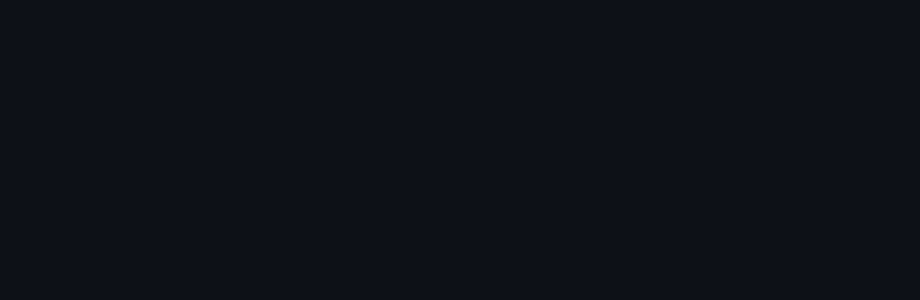
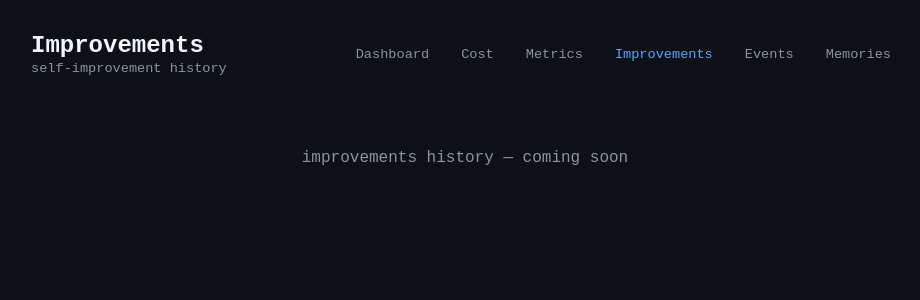
Before and after one commit to krtw00/devpane, a Vue app in the folder packages/web/: page /improvements in a window 1280 px wide. Before the commit this address had no page. Shown: the top 300 px of the page, without its empty margins (175-1095 px from the left). Built offline with nearby package versions, Linux system fonts and the light colour scheme.

Commit message:
task-01KKH17X6MDSQF8BN2KG189MSN: MetricsDashboardとImprovementsViewのルーティング追加

```diff
--- a/packages/web/src/router/index.ts
+++ b/packages/web/src/router/index.ts
@@ -11,5 +11,8 @@
     { path: '/tasks/:id', component: TaskDetail, props: true },
     { path: '/events', component: EventsLog },
     { path: '/memories', component: Memories },
+    { path: '/cost', component: () => import('../views/CostDashboard.vue') },
+    { path: '/metrics', component: () => import('../views/MetricsDashboard.vue') },
+    { path: '/improvements', component: () => import('../views/ImprovementsView.vue') },
   ],
 })
--- a/packages/web/src/views/CostDashboard.vue
+++ b/packages/web/src/views/CostDashboard.vue
@@ -37,6 +37,8 @@
         <nav class="nav-links">
           <router-link to="/">Dashboard</router-link>
           <router-link to="/cost" class="active">Cost</router-link>
+          <router-link to="/metrics">Metrics</router-link>
+          <router-link to="/improvements">Improvements</router-link>
           <router-link to="/events">Events</router-link>
           <router-link to="/memories">Memories</router-link>
         </nav>
--- a/packages/web/src/views/Dashboard.vue
+++ b/packages/web/src/views/Dashboard.vue
@@ -196,6 +196,9 @@
         </div>
         <nav class="nav-links">
           <router-link to="/" class="active">Dashboard</router-link>
+          <router-link to="/cost">Cost</router-link>
+          <router-link to="/metrics">Metrics</router-link>
+          <router-link to="/improvements">Improvements</router-link>
           <router-link to="/events">Events</router-link>
           <router-link to="/memories">Memories</router-link>
         </nav>
--- a/packages/web/src/views/EventsLog.vue
+++ b/packages/web/src/views/EventsLog.vue
@@ -77,6 +77,8 @@
         <nav class="nav-links">
           <router-link to="/">Dashboard</router-link>
           <router-link to="/cost">Cost</router-link>
+          <router-link to="/metrics">Metrics</router-link>
+          <router-link to="/improvements">Improvements</router-link>
           <router-link to="/events" class="active">Events</router-link>
           <router-link to="/memories">Memories</router-link>
         </nav>
--- /dev/null
+++ b/packages/web/src/views/ImprovementsView.vue
@@ -0,0 +1,57 @@
+<script setup lang="ts">
+</script>
+
+<template>
+  <div class="improvements-page">
+    <header>
+      <div class="header-row">
+        <div>
+          <h1>Improvements</h1>
+          <span class="subtitle">self-improvement history</span>
+        </div>
+        <nav class="nav-links">
+          <router-link to="/">Dashboard</router-link>
+          <router-link to="/cost">Cost</router-link>
+          <router-link to="/metrics">Metrics</router-link>
+          <router-link to="/improvements" class="active">Improvements</router-link>
+          <router-link to="/events">Events</router-link>
+          <router-link to="/memories">Memories</router-link>
+        </nav>
+      </div>
+    </header>
+
+    <div class="placeholder">improvements history — coming soon</div>
+  </div>
+</template>
+
+<style scoped>
+.improvements-page {
+  max-width: 900px;
+  margin: 0 auto;
+  padding: 2rem 1rem;
+  font-family: 'SF Mono', 'Fira Code', monospace;
+  color: #c9d1d9;
+}
+
+header { margin-bottom: 1.5rem; }
+
+.header-row {
+  display: flex;
+  justify-content: space-between;
+  align-items: center;
+}
+
+h1 { font-size: 1.5rem; margin: 0; color: #f0f6fc; }
+.subtitle { color: #8b949e; font-size: 0.85rem; }
+
+.nav-links { display: flex; gap: 1rem; }
+.nav-links a { color: #8b949e; text-decoration: none; font-size: 0.85rem; padding: 0.25rem 0.5rem; border-radius: 4px; }
+.nav-links a:hover { color: #c9d1d9; }
+.nav-links a.active, .nav-links a.router-link-exact-active { color: #58a6ff; }
+
+.placeholder {
+  text-align: center;
+  color: #8b949e;
+  padding: 3rem 0;
+}
+</style>
--- a/packages/web/src/views/Memories.vue
+++ b/packages/web/src/views/Memories.vue
@@ -76,6 +76,8 @@
         <nav class="nav-links">
           <router-link to="/">Dashboard</router-link>
           <router-link to="/cost">Cost</router-link>
+          <router-link to="/metrics">Metrics</router-link>
+          <router-link to="/improvements">Improvements</router-link>
           <router-link to="/events">Events</router-link>
           <router-link to="/memories" class="active">Memories</router-link>
         </nav>
--- /dev/null
+++ b/packages/web/src/views/MetricsDashboard.vue
@@ -0,0 +1,57 @@
+<script setup lang="ts">
+</script>
+
+<template>
+  <div class="metrics-page">
+    <header>
+      <div class="header-row">
+        <div>
+          <h1>Metrics</h1>
+          <span class="subtitle">SPC control charts</span>
+        </div>
+        <nav class="nav-links">
+          <router-link to="/">Dashboard</router-link>
+          <router-link to="/cost">Cost</router-link>
+          <router-link to="/metrics" class="active">Metrics</router-link>
+          <router-link to="/improvements">Improvements</router-link>
+          <router-link to="/events">Events</router-link>
+          <router-link to="/memories">Memories</router-link>
+        </nav>
+      </div>
+    </header>
+
+    <div class="placeholder">metrics dashboard — coming soon</div>
+  </div>
+</template>
+
+<style scoped>
+.metrics-page {
+  max-width: 900px;
+  margin: 0 auto;
+  padding: 2rem 1rem;
+  font-family: 'SF Mono', 'Fira Code', monospace;
+  color: #c9d1d9;
+}
+
+header { margin-bottom: 1.5rem; }
+
+.header-row {
+  display: flex;
+  justify-content: space-between;
+  align-items: center;
+}
+
+h1 { font-size: 1.5rem; margin: 0; color: #f0f6fc; }
+.subtitle { color: #8b949e; font-size: 0.85rem; }
+
+.nav-links { display: flex; gap: 1rem; }
+.nav-links a { color: #8b949e; text-decoration: none; font-size: 0.85rem; padding: 0.25rem 0.5rem; border-radius: 4px; }
+.nav-links a:hover { color: #c9d1d9; }
+.nav-links a.active, .nav-links a.router-link-exact-active { color: #58a6ff; }
+
+.placeholder {
+  text-align: center;
+  color: #8b949e;
+  padding: 3rem 0;
+}
+</style>
```
